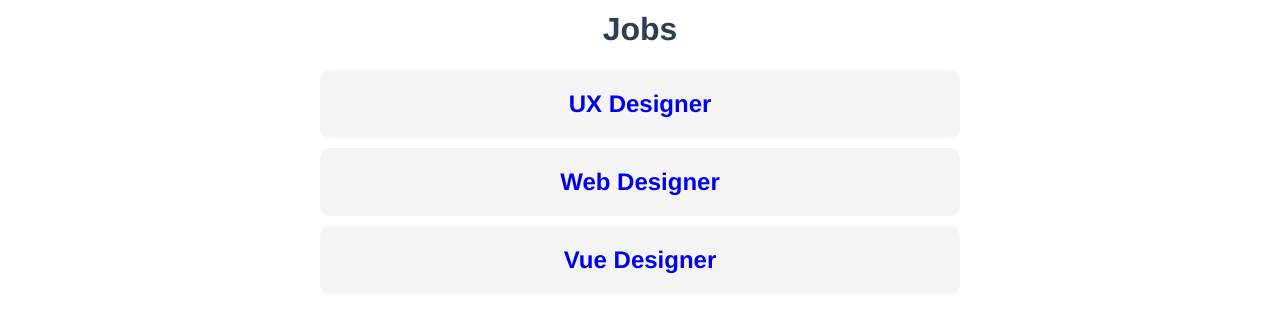
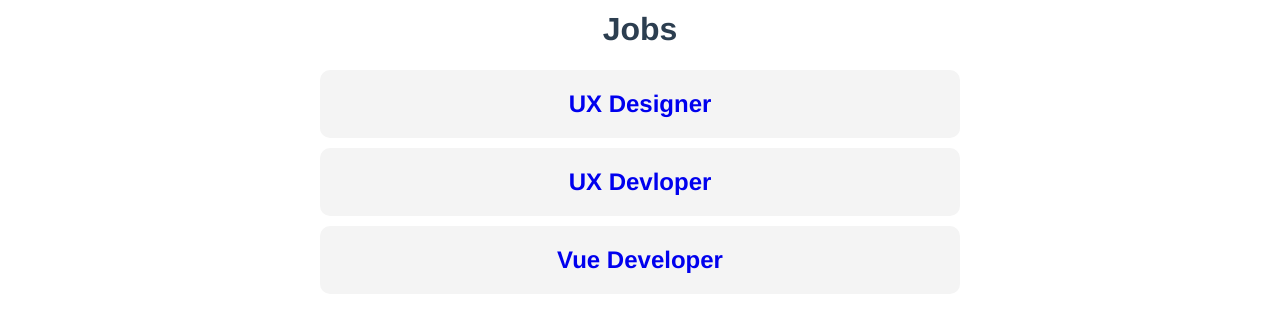
Before and after one commit to KoyFoster/vue-web-form, a Vue app: page /Jobs in a window 1280 px wide. Shown: the part 123-436 px from the top of the page. Built offline with nearby package versions, Linux system fonts and the light colour scheme; data requests are answered from the project's data file.

Commit message:
fetch handling via vue intro

```diff
--- a/src/views/jobs/JobsView.vue
+++ b/src/views/jobs/JobsView.vue
@@ -1,22 +1,29 @@
 <template>
   <h1>Jobs</h1>
-  <div class="job" v-for="job in jobs" :key="job.id">
-    <router-link :to="{ name: 'JobDetails', params: { id: job.id } }"
-      ><h2>{{ job.title }}</h2></router-link
-    >
+  <div v-if="jobs.length">
+    <div class="job" v-for="job in jobs" :key="job.id">
+      <router-link :to="{ name: 'JobDetails', params: { id: job.id } }"
+        ><h2>{{ job.title }}</h2></router-link
+      >
+    </div>
   </div>
+  <div v-else><h2>Loading...</h2></div>
 </template>
 
 <script>
 export default {
   data() {
     return {
-      jobs: [
-        { title: "UX Designer", id: 1, details: "lorem" },
-        { title: "Web Designer", id: 2, details: "lorem" },
-        { title: "Vue Designer", id: 1, details: "lorem" },
-      ],
+      jobs: [],
     };
+  },
+  mounted() {
+    fetch("http://localhost:3000/jobs")
+      .then((resp) => resp.json())
+      .then((data) => (this.jobs = data))
+      .catch((err) => {
+        console.log("Error requesting jobs:", err);
+      });
   },
 };
 </script>
--- a/src/views/jobs/JobsViewDetails.vue
+++ b/src/views/jobs/JobsViewDetails.vue
@@ -1,16 +1,27 @@
 <template>
-  <h1>This is Job Details</h1>
-  <p>The job id is {{ id }}.</p>
+  <div v-if="job !== null">
+    <h1>Title: {{ job.title }}</h1>
+    <p>Details: {{ job.details }}</p>
+  </div>
+  <div v-else><h1>Loading...</h1>.</div>
 </template>
 
 <script>
 export default {
   props: ["id"],
-  //   data() {
-  //     return {
-  //       id: this.$route.params.id,
-  //     };
-  //   },
+  data() {
+    return {
+      job: null,
+    };
+  },
+  mounted() {
+    fetch(`http://localhost:3000/jobs/${this.id}`)
+      .then((resp) => resp.json())
+      .then((data) => {
+        console.log({ data });
+        this.job = data;
+      });
+  },
 };
 </script>
 
```
